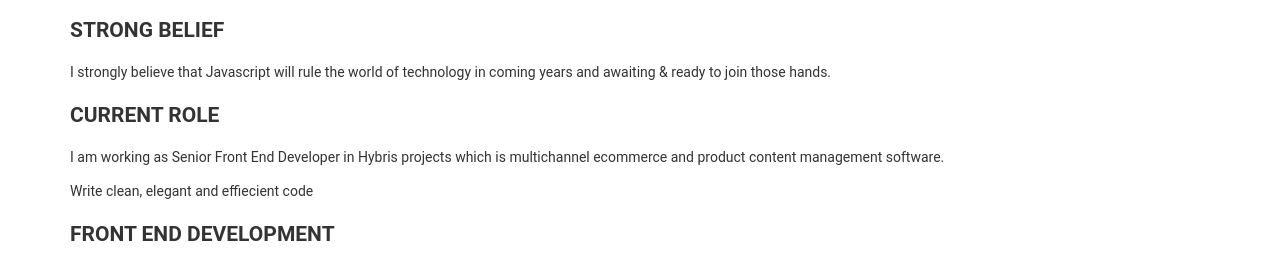
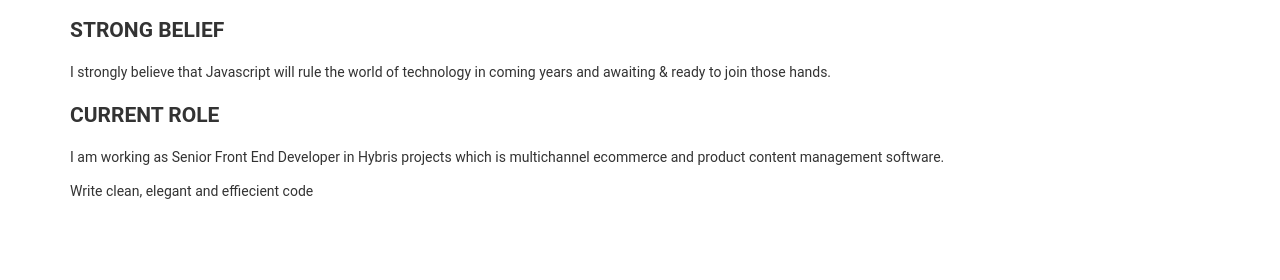
Before and after one commit to tarunranka/tarunranka.github.io, a plain HTML site: page index.html in a window 1280 px wide. Shown: the part 350-630 px from the top of the page. Drawn offline with Linux system fonts and the light colour scheme; a web font is replaced by a local one.

Commit message:
Initial website setup

```diff
--- a/index.html
+++ b/index.html
@@ -53,7 +53,7 @@
 		<P>
 			Write clean, elegant and effiecient code
 		</P>
-		<h2>Front End Development</h2>
+
 
 	</div>
 </main>
```
Also changed, not shown: google436f88a5e1060ab0.html (added, +1 -0 lines).
